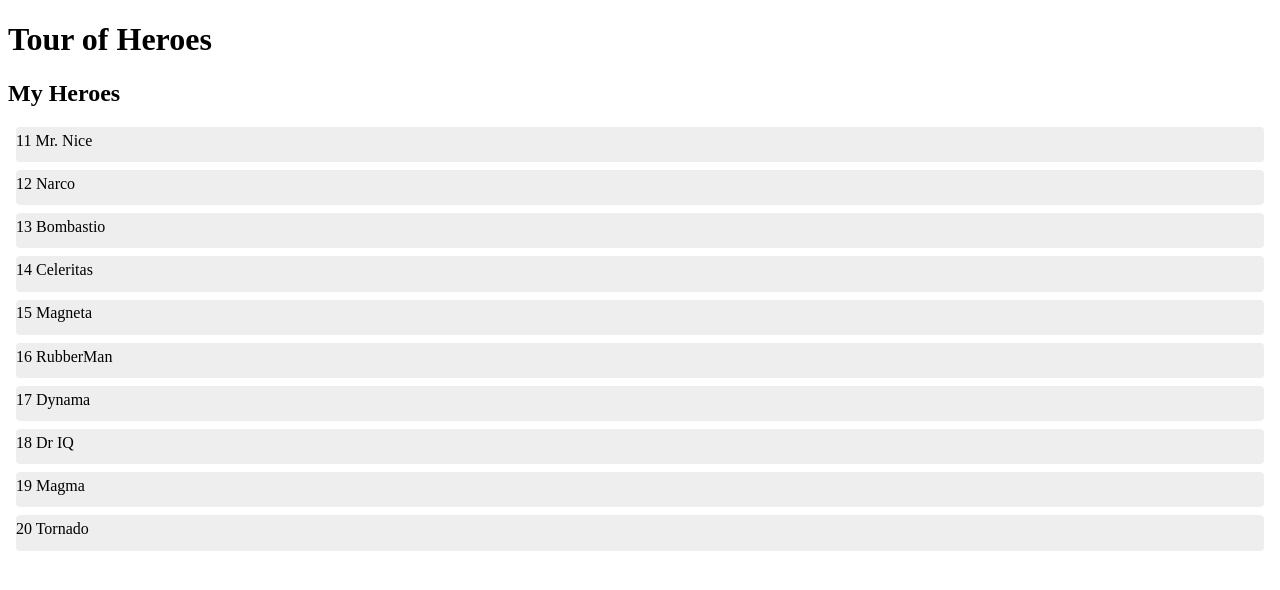
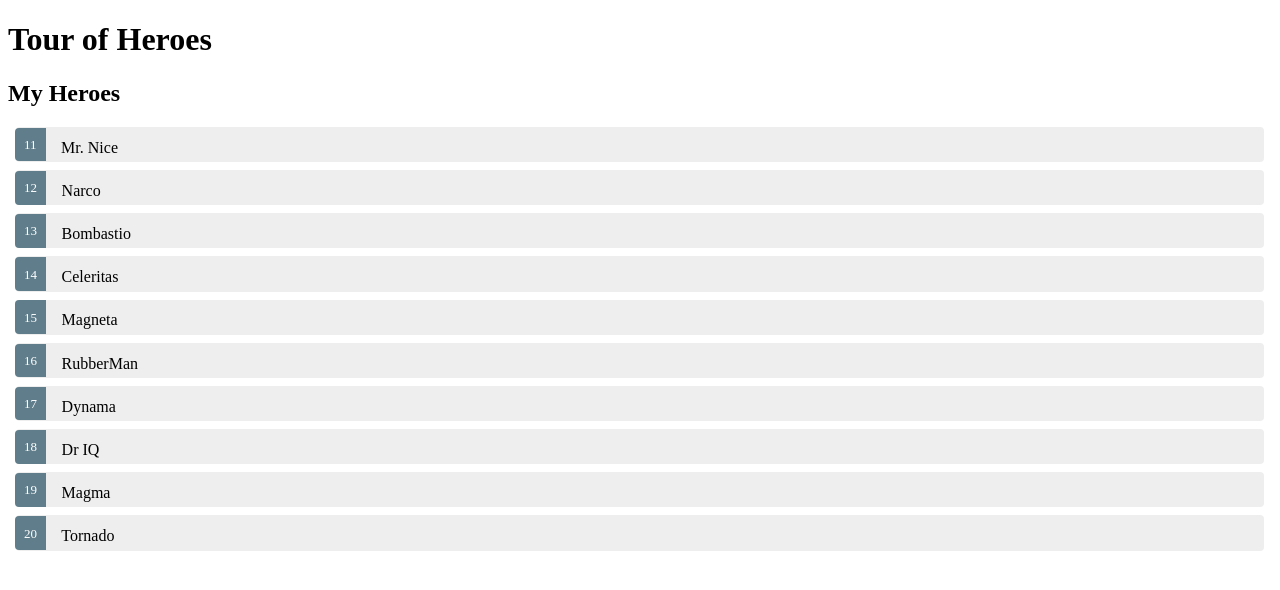
Before and after one commit to mcleary/angular-tour-of-heroes, an Angular app: page / in a window 1280 px wide. Shown: the top 590 px of the page. Built offline with nearby package versions, Linux system fonts and the light colour scheme.

Commit message:
hero-detail component

```diff
--- a/src/app/app.component.css
+++ b/src/app/app.component.css
@@ -30,3 +30,23 @@
   background-color: #DDD;
   left: .1em;
 }
+
+.heroes .text {
+  position: relative;
+  top: -3px;
+}
+
+.heroes .badge {
+  display: inline-block;
+  font-size: small;
+  color: white;
+  padding: 0.8em 0.7em 0 0.7em;
+  background-color: #607D8B;
+  line-height: 1em;
+  position: relative;
+  left: -1px;
+  top: -4px;
+  height: 1.8em;
+  margin-right: 0.8em;
+  border-radius: 4px 0 0 4px;
+}
--- a/src/app/app.component.html
+++ b/src/app/app.component.html
@@ -1,5 +1,21 @@
-<h1>
-  {{title}}
+<h1>{{ title }}</h1>
+<h2>My Heroes</h2>
 
+<ul class="heroes">
+  <li *ngFor="let hero of heroes"
+      [class.selected]="hero === selectedHero"
+      (click)="onSelect(hero)">
+    <span class="badge">{{ hero.id }}</span> {{ hero.name }}
+  </li>
+</ul>
 
-</h1>
+<div *ngIf="selectedHero">
+  <h2>{{ selectedHero.name }} details!</h2>
+  <div>
+    <label>id: </label>{{ selectedHero.id }}
+  </div>
+  <div>
+    <label>name: </label>
+    <input [(ngModel)]="selectedHero.name" placeholder="name" />
+  </div>
+</div>
--- a/src/app/app.component.ts
+++ b/src/app/app.component.ts
@@ -20,18 +20,15 @@ const HEROES: Hero[] = [
 
 @Component({
   selector: 'app-root',
-  template: `
-    <h1>{{ title }}</h1>
-    <h2>My Heroes</h2>
-    <ul class="heroes">
-      <li *ngFor="let hero of heroes">
-        <span class="badge">{{ hero.id }}</span> {{ hero.name }}
-      </li>
-    </ul>
-  `,
+  templateUrl: 'app.component.html',
   styleUrls: ['./app.component.css']
 })
 export class AppComponent {
   title = 'Tour of Heroes';
   heroes = HEROES;
+  selectedHero: Hero;
+
+  onSelect(hero: Hero) : void {
+    this.selectedHero = hero;
+  }
 }
--- a/src/app/app.module.ts
+++ b/src/app/app.module.ts
@@ -4,10 +4,12 @@ import { FormsModule } from '@angular/forms';
 import { HttpModule } from '@angular/http';
 
 import { AppComponent } from './app.component';
+import { HeroDetailComponent } from './hero-detail.component';
 
 @NgModule({
   declarations: [
-    AppComponent
+    AppComponent,
+    HeroDetailComponent
   ],
   imports: [
     BrowserModule,
--- /dev/null
+++ b/src/app/hero-detail.component.html
@@ -0,0 +1,3 @@
+<p>
+  hero-detail works!
+</p>
```
Also changed, not shown: src/app/hero-detail.component.ts (added, +10 -0 lines), src/app/hero-detail.component.css (added), 1 other file (tests, documents, lock files or other folders).
